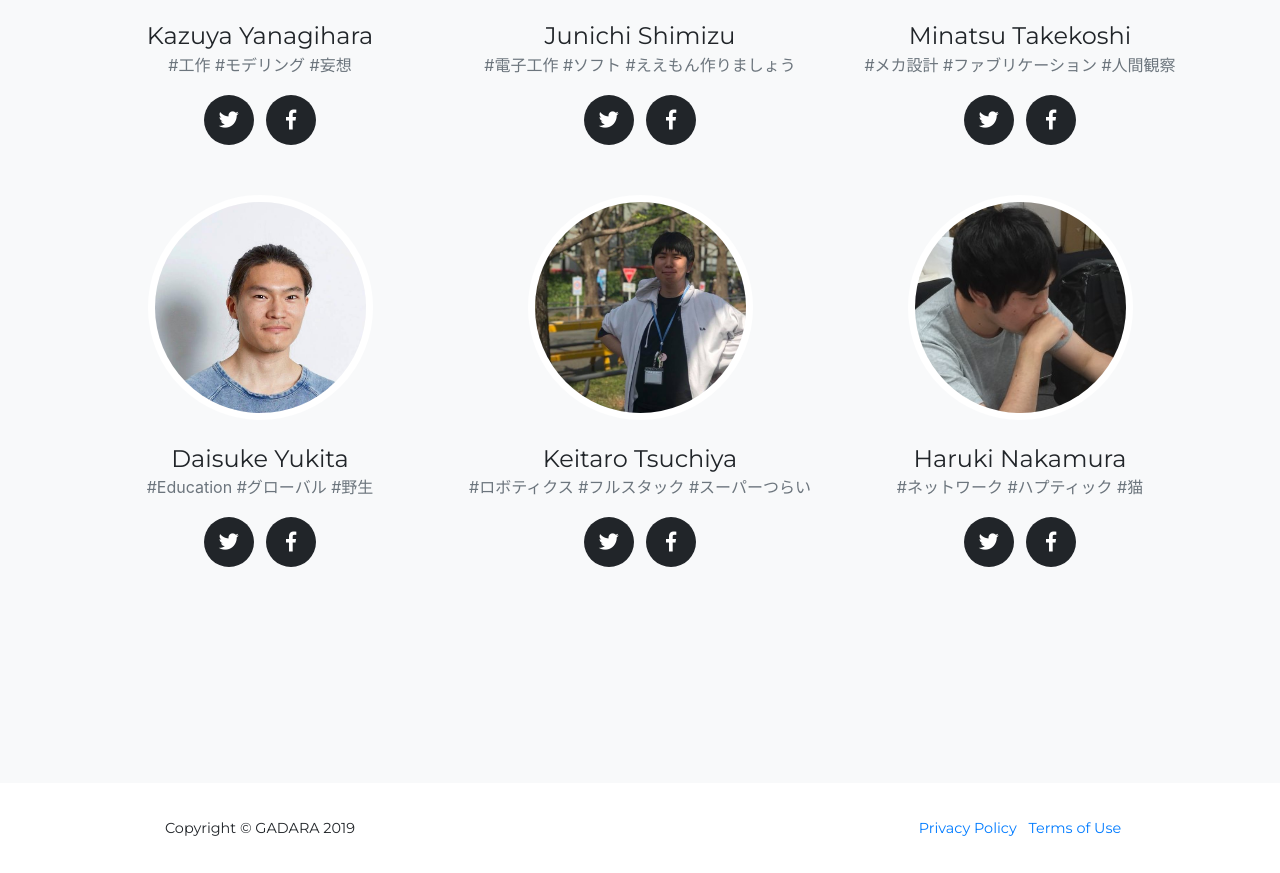
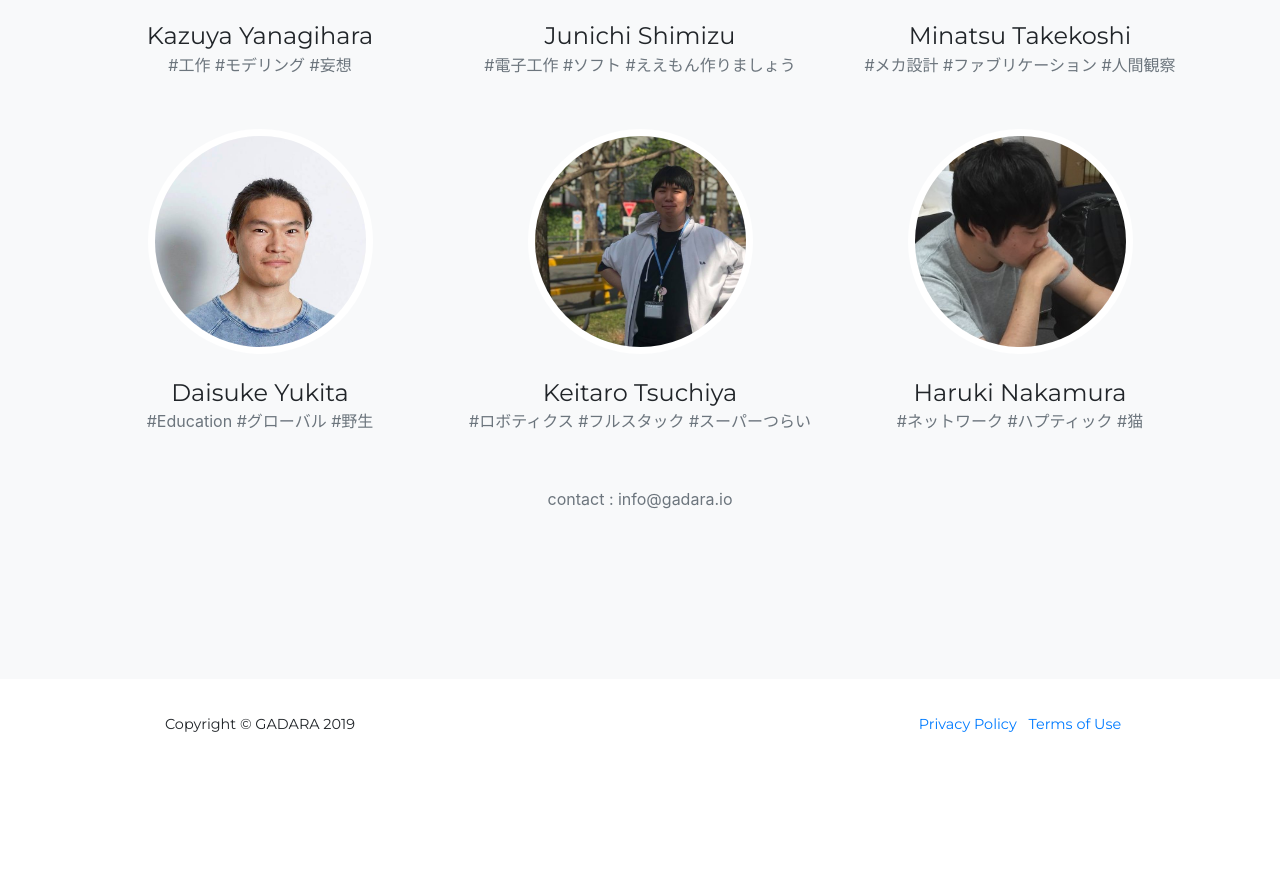
Before and after one commit to gadara-interaction/website, a website with bundled scripts: page about.html in a window 1280 px wide. Shown: the part 2857-3730 px from the top of the page. After the commit the page ends 3626 px from the top, so only its background shows below. Built offline with nearby package versions, Linux system fonts and the light colour scheme; a web font is replaced by a local one.

```diff
--- a/about.html
+++ b/about.html
@@ -256,18 +256,6 @@
             <img class="mx-auto rounded-circle" src="img/team/yanagihara.jpg" alt="">
             <h4>Kazuya Yanagihara</h4>
             <p class="text-muted">#工作 #モデリング #妄想</p>
-            <ul class="list-inline social-buttons">
-              <li class="list-inline-item">
-                <a href="#">
-                  <i class="fab fa-twitter"></i>
-                </a>
-              </li>
-              <li class="list-inline-item">
-                <a href="#">
-                  <i class="fab fa-facebook-f"></i>
-                </a>
-              </li>
-            </ul>
           </div>
         </div>
         <div class="col-sm-4">
@@ -275,18 +263,6 @@
             <img class="mx-auto rounded-circle" src="img/team/shimizu.jpg" alt="">
             <h4>Junichi Shimizu</h4>
             <p class="text-muted">#電子工作 #ソフト #ええもん作りましょう</p>
-            <ul class="list-inline social-buttons">
-              <li class="list-inline-item">
-                <a href="#">
-                  <i class="fab fa-twitter"></i>
-                </a>
-              </li>
-              <li class="list-inline-item">
-                <a href="#">
-                  <i class="fab fa-facebook-f"></i>
-                </a>
-              </li>
-            </ul>
           </div>
         </div>
 
@@ -295,18 +271,6 @@
             <img class="mx-auto rounded-circle" src="img/team/takekoshi.jpg" alt="">
             <h4>Minatsu Takekoshi</h4>
             <p class="text-muted">#メカ設計 #ファブリケーション #人間観察</p>
-            <ul class="list-inline social-buttons">
-              <li class="list-inline-item">
-                <a href="#">
-                  <i class="fab fa-twitter"></i>
-                </a>
-              </li>
-              <li class="list-inline-item">
-                <a href="#">
-                  <i class="fab fa-facebook-f"></i>
-                </a>
-              </li>
-            </ul>
           </div>
         </div>
 
@@ -315,18 +279,6 @@
             <img class="mx-auto rounded-circle" src="img/team/yukita.jpg" alt="">
             <h4>Daisuke Yukita</h4>
             <p class="text-muted">#Education #グローバル #野生</p>
-            <ul class="list-inline social-buttons">
-              <li class="list-inline-item">
-                <a href="#">
-                  <i class="fab fa-twitter"></i>
-                </a>
-              </li>
-              <li class="list-inline-item">
-                <a href="#">
-                  <i class="fab fa-facebook-f"></i>
-                </a>
-              </li>
-            </ul>
           </div>
         </div>
         <div class="col-sm-4">
@@ -334,18 +286,6 @@
             <img class="mx-auto rounded-circle" src="img/team/tsuchiya.jpg" alt="">
             <h4>Keitaro Tsuchiya</h4>
             <p class="text-muted">#ロボティクス #フルスタック #スーパーつらい</p>
-            <ul class="list-inline social-buttons">
-              <li class="list-inline-item">
-                <a href="#">
-                  <i class="fab fa-twitter"></i>
-                </a>
-              </li>
-              <li class="list-inline-item">
-                <a href="#">
-                  <i class="fab fa-facebook-f"></i>
-                </a>
-              </li>
-            </ul>
           </div>
         </div>
 
@@ -354,25 +294,13 @@
             <img class="mx-auto rounded-circle" src="img/team/nakamura.jpg" alt="">
             <h4>Haruki Nakamura</h4>
             <p class="text-muted">#ネットワーク #ハプティック #猫</p>
-            <ul class="list-inline social-buttons">
-              <li class="list-inline-item">
-                <a href="#">
-                  <i class="fab fa-twitter"></i>
-                </a>
-              </li>
-              <li class="list-inline-item">
-                <a href="#">
-                  <i class="fab fa-facebook-f"></i>
-                </a>
-              </li>
-            </ul>
           </div>
         </div>
 
       </div>
       <div class="row">
         <div class="col-lg-8 mx-auto text-center">
-          <p class="large text-muted"></p>
+          <p class="large text-muted">contact : info@gadara.io</p>
         </div>
       </div>
     </div>
```
Also changed, not shown: index.html (+3 -0 lines), 1 other file.
